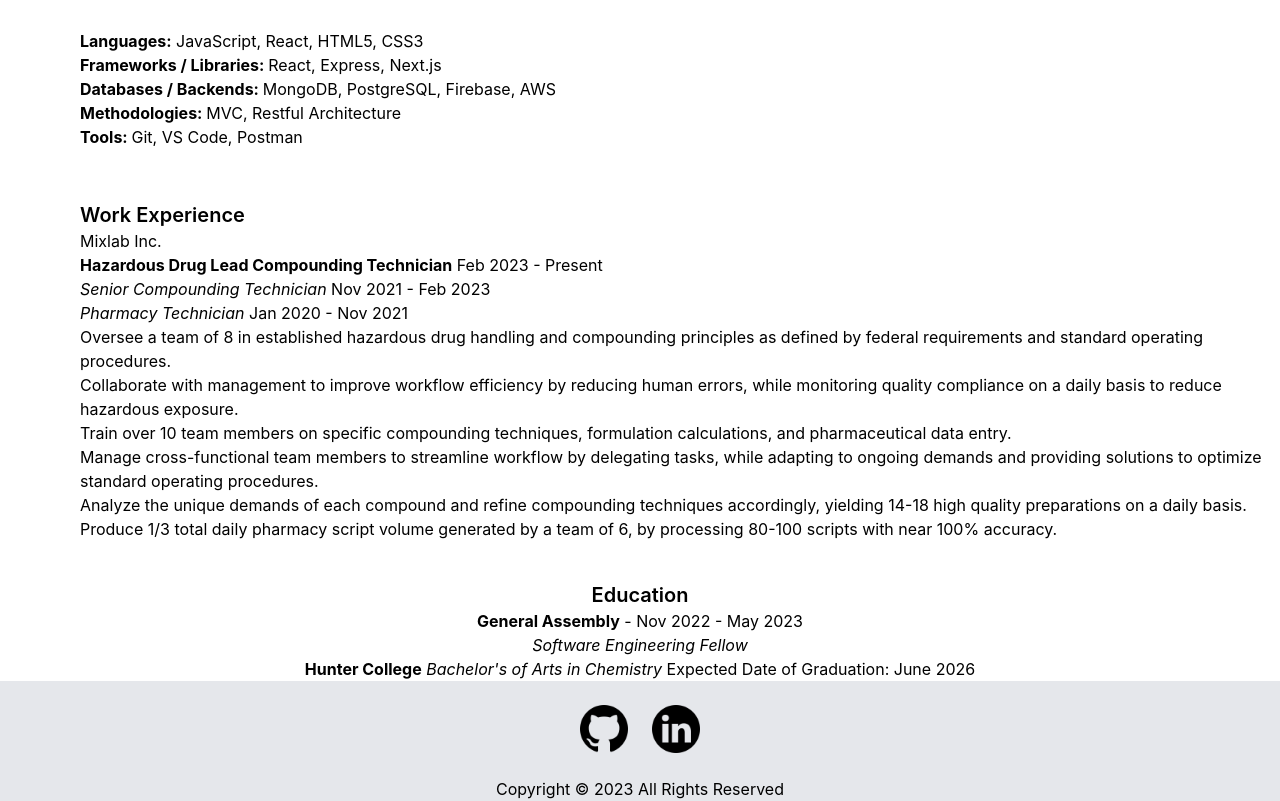
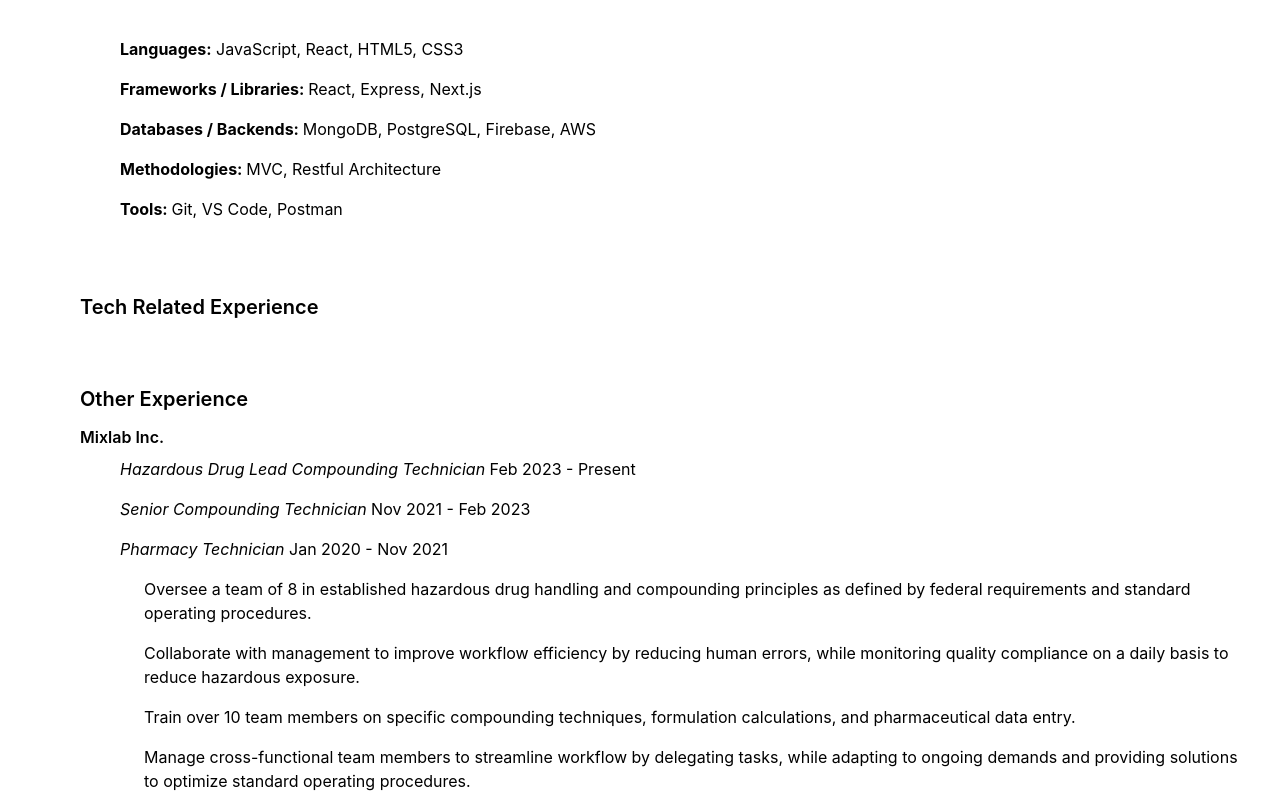
Before and after one commit to ambertav/portfolio, a React (Create React App) app: page /resume in a window 1280 px wide. Shown: the part 529-1330 px from the top of the page. Built offline with nearby package versions, Linux system fonts and the light colour scheme.

Commit message:
fixes mobile styling, styles experience and education

```diff
--- a/src/index.css
+++ b/src/index.css
@@ -66,6 +66,12 @@
   }
 }
 
+@layer components {
+  .resume-list > li {
+    @apply py-2 md:ps-10 pr-4 text-sm md:text-base
+  }
+}
+
 .hamburger {
   display: none;
 }
--- a/src/pages/Resume.js
+++ b/src/pages/Resume.js
@@ -7,7 +7,7 @@
         </section>
             <div className='flex flex-col items-center my-6'>
                 <h3 className='font-semibold text-xl mt-10'>Summary</h3>
-                <p className='p-4 w-4/5'>
+                <p className='p-4 w-4/5 text-sm md:text-base'>
                     Skilled full-stack software engineer with an extensive background in pharmaceutical compounding.
                     Methodical problem solver with expert judgment and insightful decision making.
                     Excels in rapidly analyzing and troubleshooting complex scenarios while adhering to rigorous
@@ -16,7 +16,7 @@
                     for innovation and simplicity.
                 </p>
             </div>
-            <div className='text-left ml-20 my-10'>
+            <div className='text-left md:ml-20 ml-10 my-10'>
                 <h3 className='font-semibold text-xl py-3'>Technical Skills</h3>
                 <ul className='py-3 resume-list'>
                     <li><strong>Languages:</strong> JavaScript, React, HTML5, CSS3</li>
@@ -26,11 +26,15 @@
                     <li><strong>Tools: </strong>Git, VS Code, Postman</li>
                 </ul>
             </div>
-            <div className='text-left ml-20 my-10'>
-                <h3 className='font-semibold text-xl'>Work Experience</h3>
-                <ul>Mixlab Inc.
+            <div className='text-left md:ml-20 ml-10 my-10'>
+                <h3 className='font-semibold text-xl py-3'>Tech Related Experience</h3>
+            </div>
+            <div className='text-left md:ml-20 ml-10 my-10'>
+                <h3 className='font-semibold text-xl py-3'>Other Experience</h3>
+                <ul className='resume-list'>
+                    <p className='font-semibold'>Mixlab Inc.</p>
                     <li>
-                        <strong>Hazardous Drug Lead Compounding Technician</strong> Feb 2023 - Present
+                        <i>Hazardous Drug Lead Compounding Technician</i> Feb 2023 - Present
                     </li>
                     <li>
                         <i>Senior Compounding Technician</i> Nov 2021 - Feb 2023
@@ -39,7 +43,7 @@
                         <i>Pharmacy Technician</i> Jan 2020 - Nov 2021
                     </li>
                 </ul>
-                <ul>
+                <ul className='resume-list px-6 text-xs md:text-sm'>
                     <li>Oversee a team of 8 in established hazardous drug handling and compounding principles as defined by federal requirements and standard operating procedures.</li>
                     <li>Collaborate with management to improve workflow efficiency by reducing human errors, while monitoring quality compliance on a daily basis to reduce hazardous exposure.</li>
                     <li>Train over 10 team members on specific compounding techniques, formulation calculations, and pharmaceutical data entry.</li>
@@ -48,12 +52,15 @@
                     <li>Produce 1/3 total daily pharmacy script volume generated by a team of 6, by processing 80-100 scripts with near 100% accuracy. </li>
                 </ul>
             </div>
-            <div>
-                <h3 className='font-semibold text-xl'>Education</h3>
-                <ul className='flex flex-col'>
-                    <li><strong>General Assembly</strong> -  Nov 2022 - May 2023
-                    <p><i className='mr-auto'>Software Engineering Fellow</i></p></li>
-                    <li><strong>Hunter College</strong> <i>Bachelor's of Arts in Chemistry</i> Expected Date of Graduation: June 2026</li>
+            <div className='text-left md:ml-20 ml-10 my-10'>
+                <h3 className='font-semibold text-xl py-3'>Education</h3>
+                <ul className='resume-list'>
+                    <li><strong>General Assembly</strong>
+                    <p>Nov 2022 - May 2023</p>
+                    <p><i>Software Engineering Fellow</i></p></li>
+                    <li><strong>Hunter College</strong>
+                    <p>Expected Date of Graduation: June 2026</p>
+                    <p><i>Bachelor's of Arts in Chemistry</i></p></li>
                 </ul>
             </div>
         </>
```
